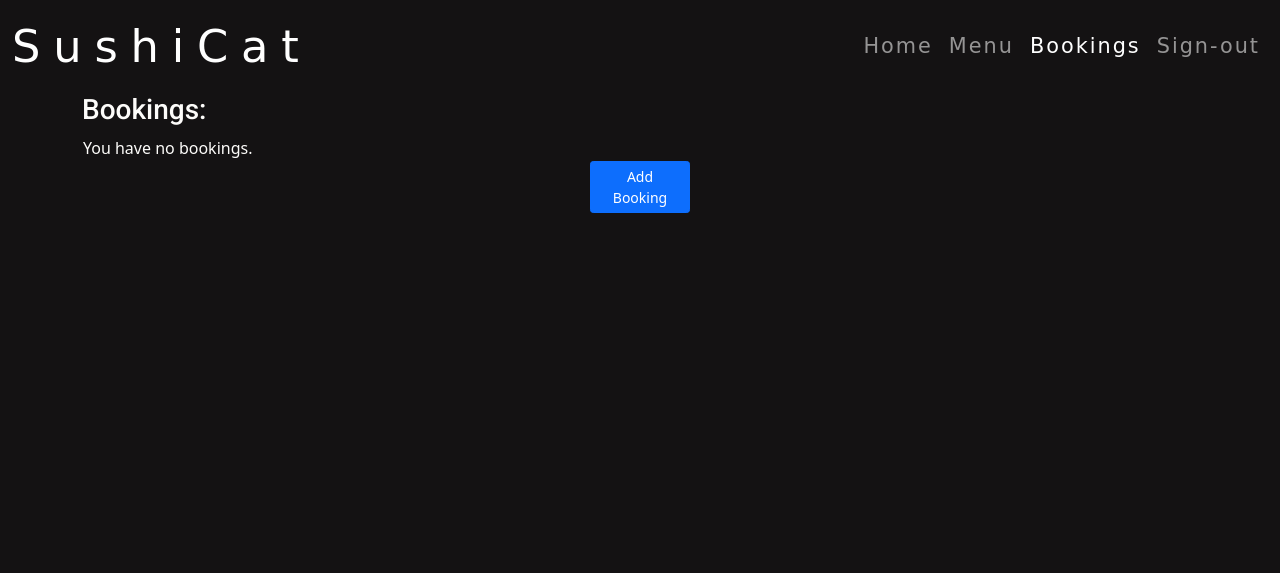
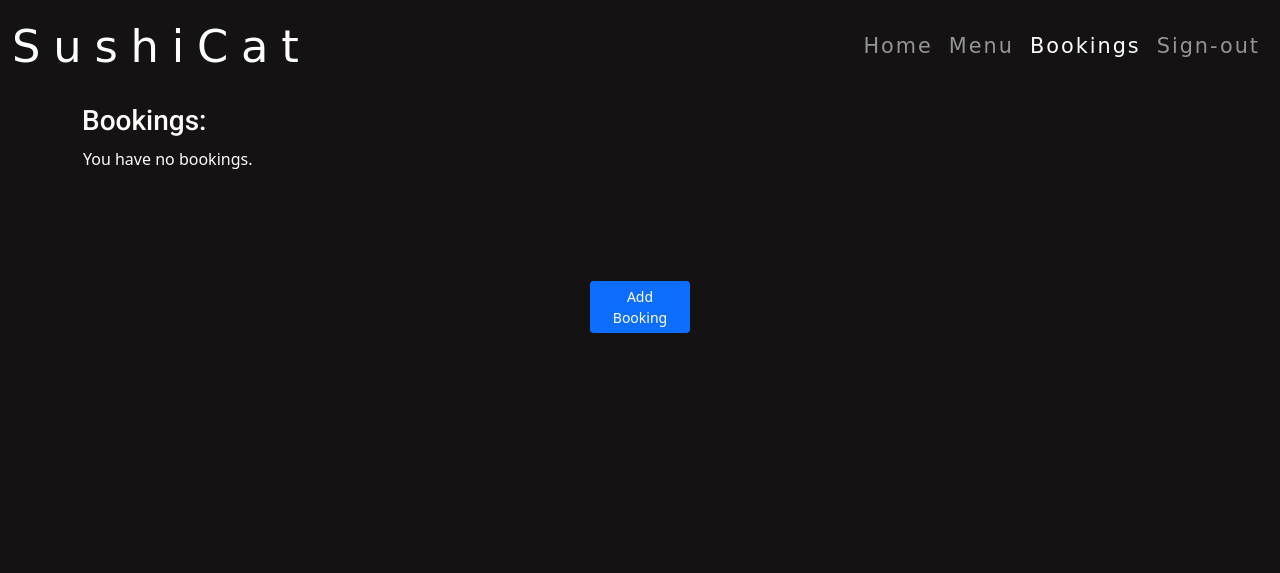
Before and after one commit to MadeleineWalder/SushiCat, a Django app: page /view_booking in a window 1280 px wide. Shown: the top 573 px of the page. Run offline with Django 3.2, Linux system fonts and the light colour scheme; the visitor is signed in with stand-in values (Sample User, id 1); data that the repository does not hold is empty; some libraries are stand-ins or nearby versions; some web fonts are replaced.

Commit message:
Update readme file

```diff
--- a/restaurant/templates/restaurant/view_booking.html
+++ b/restaurant/templates/restaurant/view_booking.html
@@ -8,7 +8,7 @@
         <!-- Displays bookings to signed in users, else requires them to sign in -->
         {% if user.is_authenticated %}
 
-        <h3>Bookings:</h3>
+        <h3 class="booking-title">Bookings:</h3>
         <table class="display-bookings-table">
             {% for booking in bookings %}
             {% if booking.customer == user %}
@@ -75,7 +75,7 @@
         </table>
         <!-- Add booking button -->
         <div class="container d-flex justify-content-center">
-            <div>
+            <div class="btn-extra">
                 <a href="/add">
                     <button class="btn btn-primary btn-sm">Add Booking</button>
                 </a>
--- a/static/css/style.css
+++ b/static/css/style.css
@@ -112,8 +112,9 @@ h4 {
 
 /* Booking Page */
 
-h3 {
+.booking-title {
     font-family: 'Roboto', sans-serif;
+    padding-top: 1%;
 }
 
 .booking-form {
@@ -125,6 +126,10 @@ h3 {
 .change-form {
     text-align: left;
     color: #fdfcfa;
+}
+
+.btn-extra {
+    padding-top: 10% !important;
 }
 
 /* Modal */
```
Also changed, not shown: README.md.
